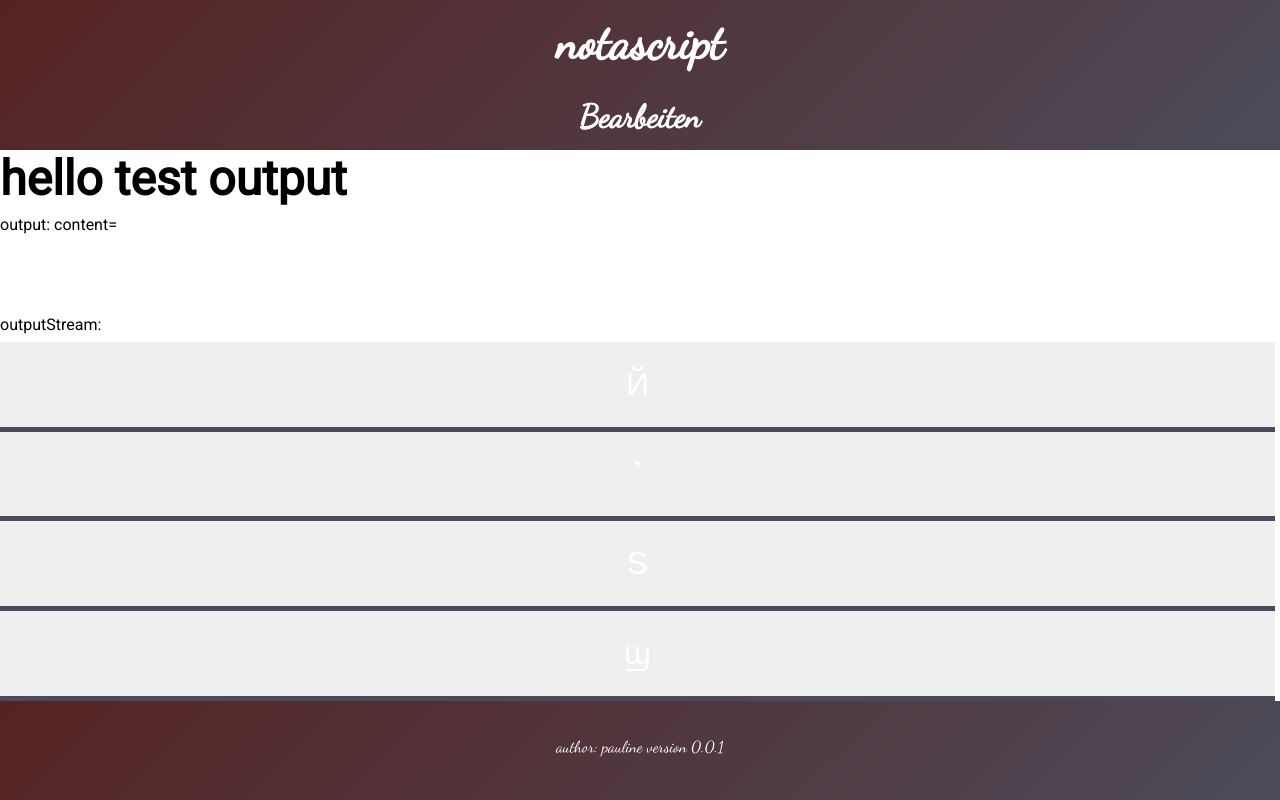
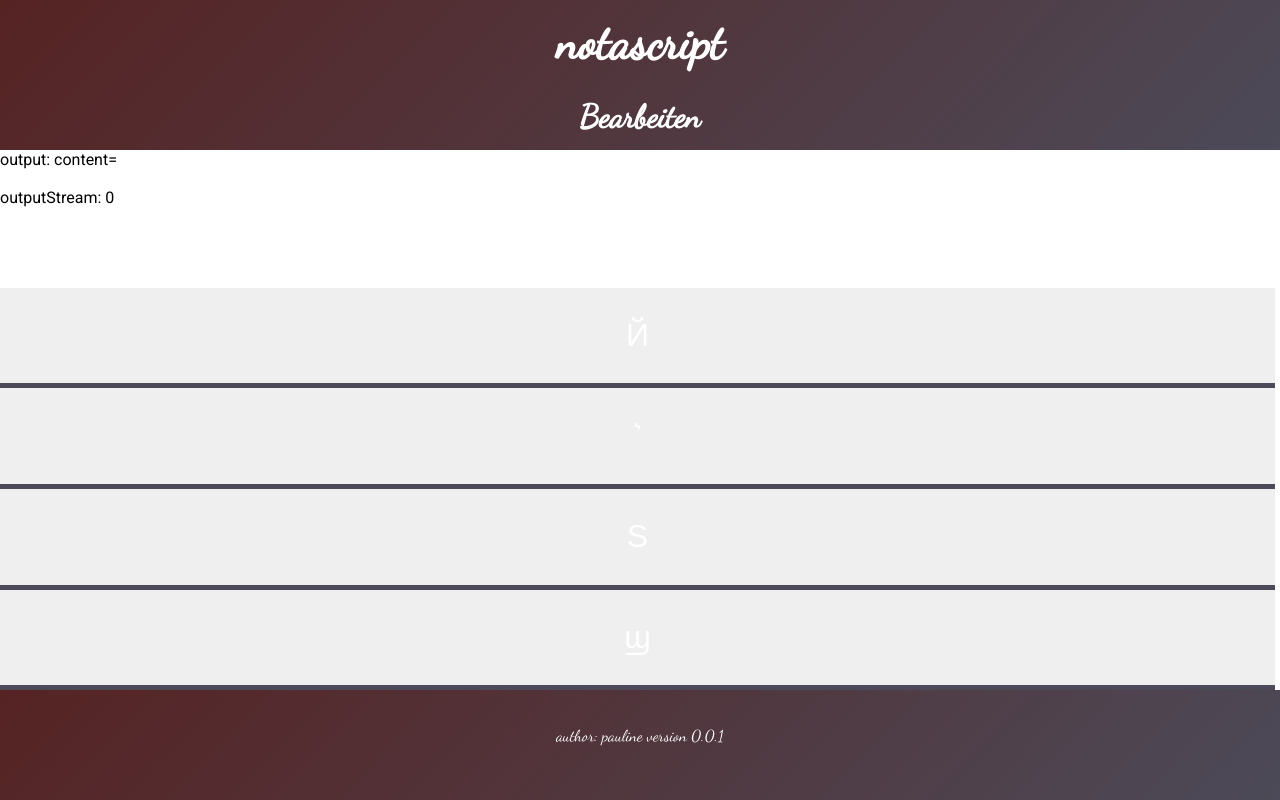
Before and after one commit to PLN-SHAH/notascript, a React (Create React App) app in the folder notascript/: page / in a window 1280 px wide. Built offline with nearby package versions, Linux system fonts and the light colour scheme.

Commit message:
render outputstream length and content

```diff
--- a/notascript/src/App.js
+++ b/notascript/src/App.js
@@ -1,8 +1,6 @@
 import React, { Component } from "react";
 import Header from "./Header";
 import Footer from "./Footer";
-import Test from "./OutputStream";
-
 import styled from "styled-components";
 
 const StyledButton = styled.button`
@@ -19,6 +17,7 @@ const StyledButton = styled.button`
     font-size: 2.2em;
   }
 `;
+
 export default class App extends Component {
   state = {
     outputStream: [],
@@ -28,12 +27,10 @@ export default class App extends Component {
   //getButtonValue
   handleClick = event => {
     const content = event.target.innerHTML;
-    console.log("buttoncontent", content);
     this.setState({
       outputStream: [...this.state.outputStream, content],
       output: content
     });
-    console.log("state outputStream länge", this.state.outputStream);
   };
 
   render() {
@@ -41,9 +38,11 @@ export default class App extends Component {
     return (
       <main>
         <Header />
-        <Test />
         <div>output: content={this.state.output}</div>
-        <div>outputStream: {this.state.outputStream}</div>
+        <div>
+          outputStream: {this.state.outputStream}{" "}
+          {this.state.outputStream.length}
+        </div>
         <StyledButton onClick={this.handleClick}>&#1049;</StyledButton>
         <StyledButton onClick={this.handleClick}>&#859;</StyledButton>
         <StyledButton onClick={this.handleClick}>&#1029;</StyledButton>
```
